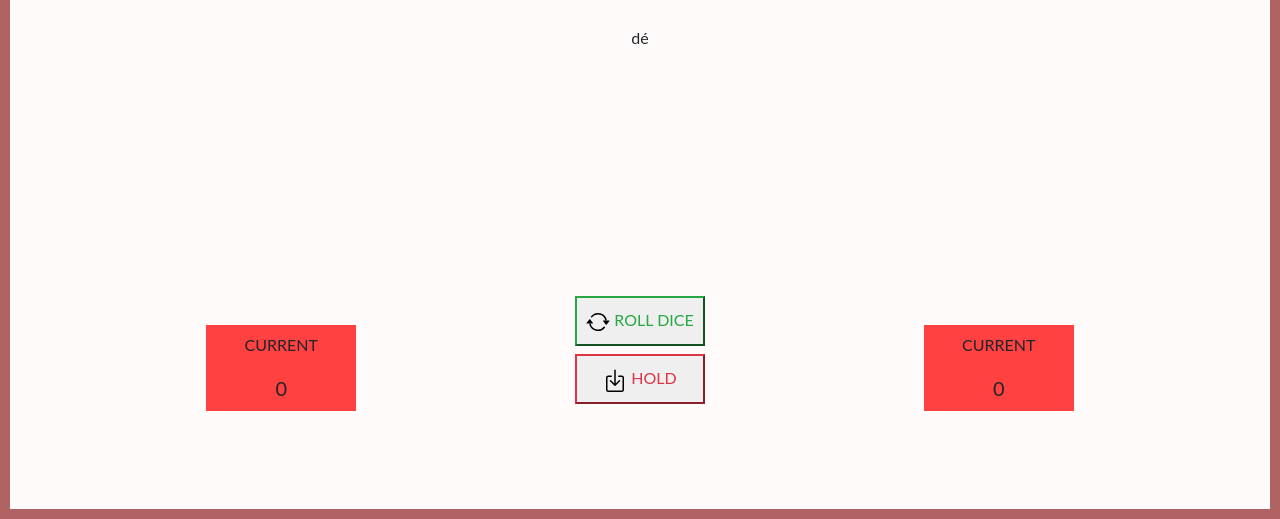
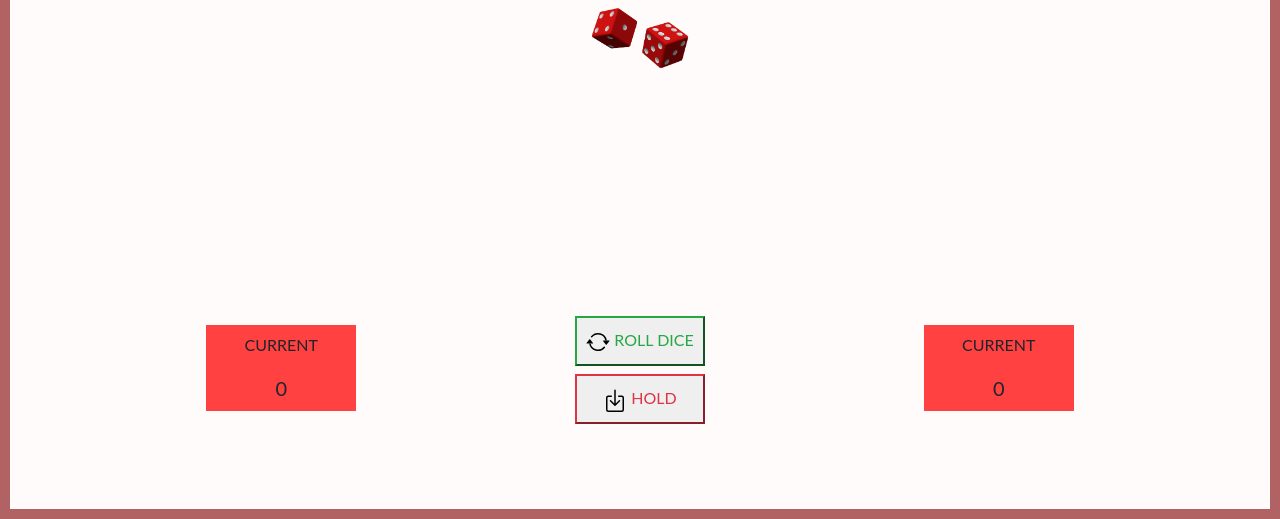
Before and after one commit to marsaudolivier/Evaluation-JS-Jeux-de-d-, a plain HTML site: page index.html in a window 1280 px wide. Shown: the part 281-800 px from the top of the page. Drawn offline with nearby package versions, Linux system fonts and the light colour scheme.

Commit message:
add dice to new game

```diff
--- a/index.html
+++ b/index.html
@@ -32,7 +32,7 @@
                <!--Place dé et bouton dice hold-->
                <div class="col-sm-6 col-md-2 d-flex flex-column align-items-center">
                  <div class="espace1"></div>
-                 <div class="dice m-3 mx-auto" id="dice">dé</div>
+                 <div class="dice m-3 mx-auto" id="dice"><img class="dice" src="atset/Two_red_dice_01.svg.png"></div>
                <div>
                 <div class="espace3"></div>
                 <button class="btn-outline-success myButton text-uppercase test"  id="rollDice"><img src="atset/arrow-repeat.svg" class="icone"> roll dice</button>
--- a/script/script.js
+++ b/script/script.js
@@ -45,6 +45,7 @@ function newGame() {
     playerGamer = 1;
     canHold = false;
     buttonHold.disabled = true;
+    dice.innerHTML = `<img class="dice" src="atset/Two_red_dice_01.svg.png">`;
 }
 
 //fonction du bouton roll
```
Also changed, not shown: atset/Two_red_dice_01.svg.png (added).
